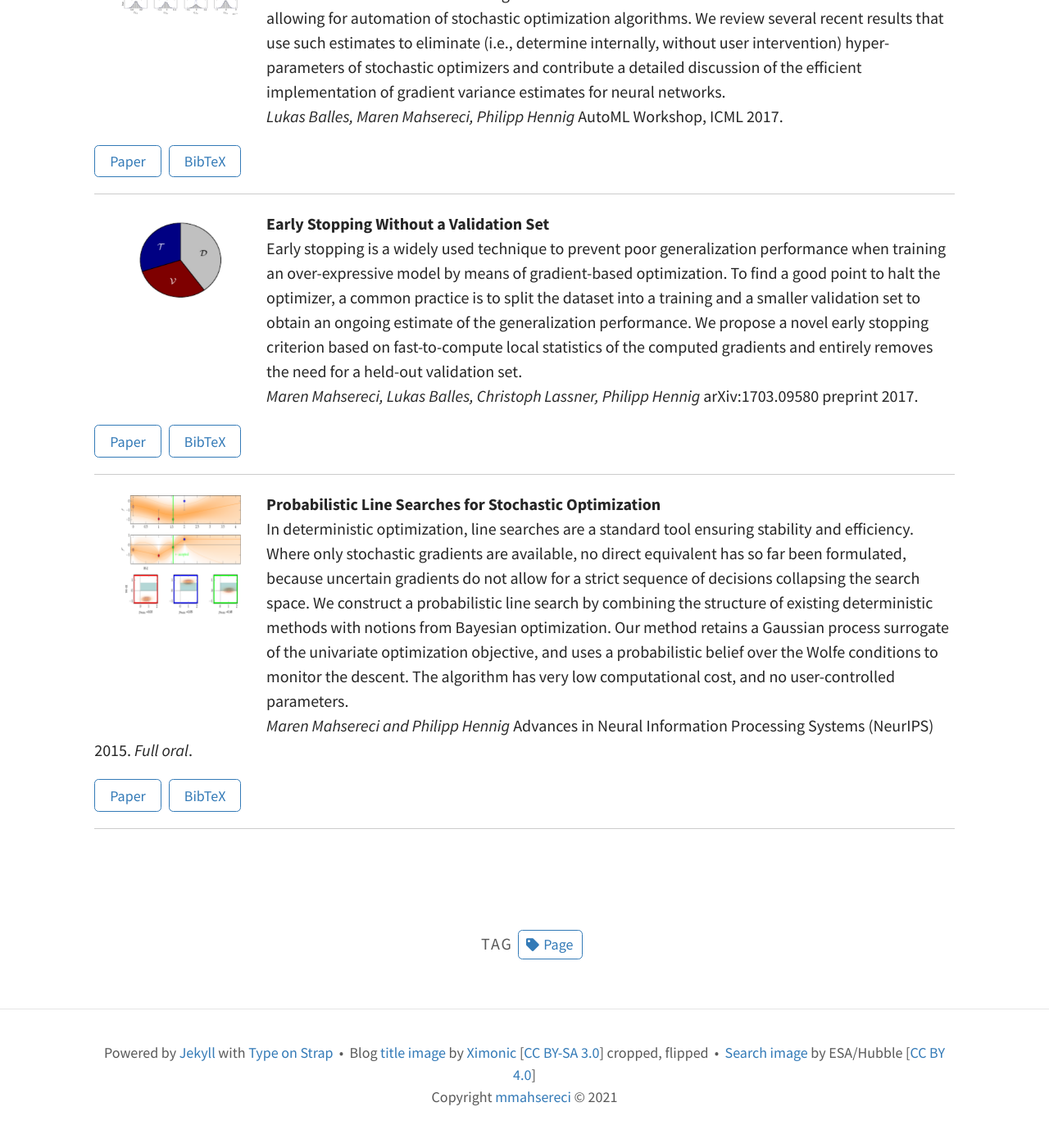
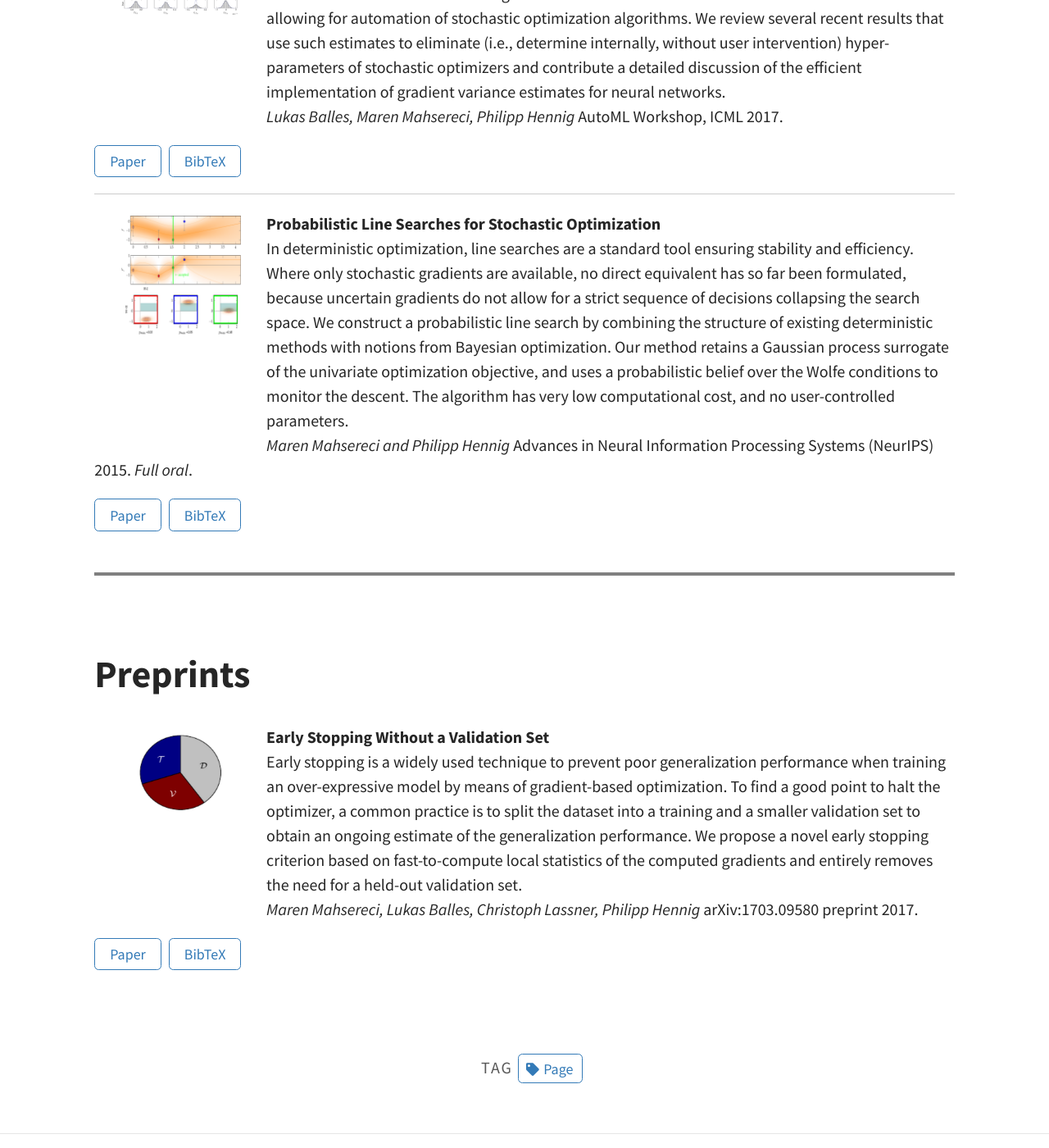
Before and after one commit to mmahsereci/webpage, a Jekyll site: the page built from pages/publications.md, in a window 1280 px wide and 1400 px high, scrolled down 3072 px. Shown: the whole window at 82% size. Built offline with Jekyll 4.4.1, drawn with Linux system fonts in a browser that asks for light colours.

Commit message:
separating preprints

```diff
--- a/pages/publications.md
+++ b/pages/publications.md
@@ -41,13 +41,17 @@ tags: [Page]
 
 ---
 
+{% include_relative publications/Mahsereci15.html %}
+
+<br>
+<hr style="border:2px solid gray">
+<div style="line-height:200%;"><br></div>
+
+# Preprints
+
+
 {% include_relative publications/Mahsereci17a.html %}
 
----
-
-{% include_relative publications/Mahsereci15.html %}
-
----
 
 <div style="line-height:500%;">
     <br>
```
